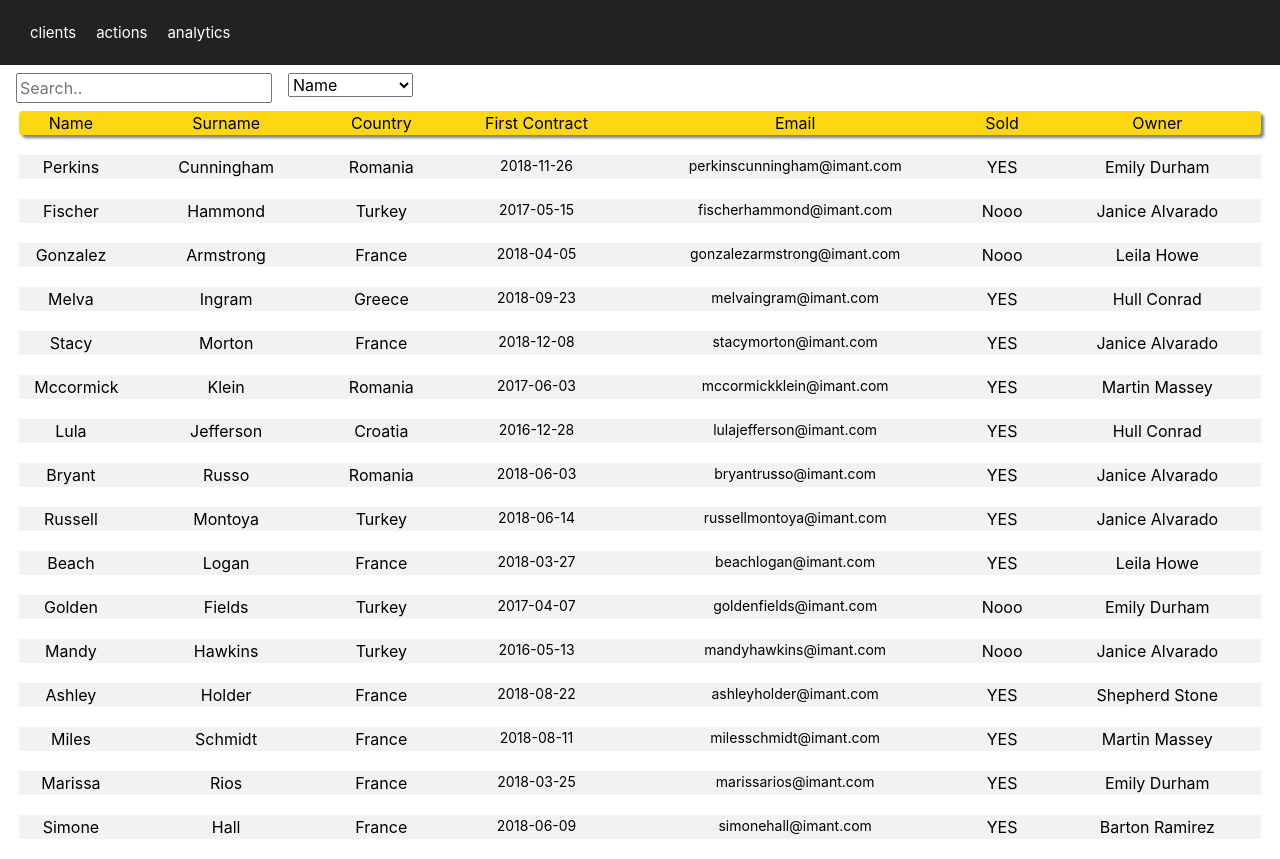
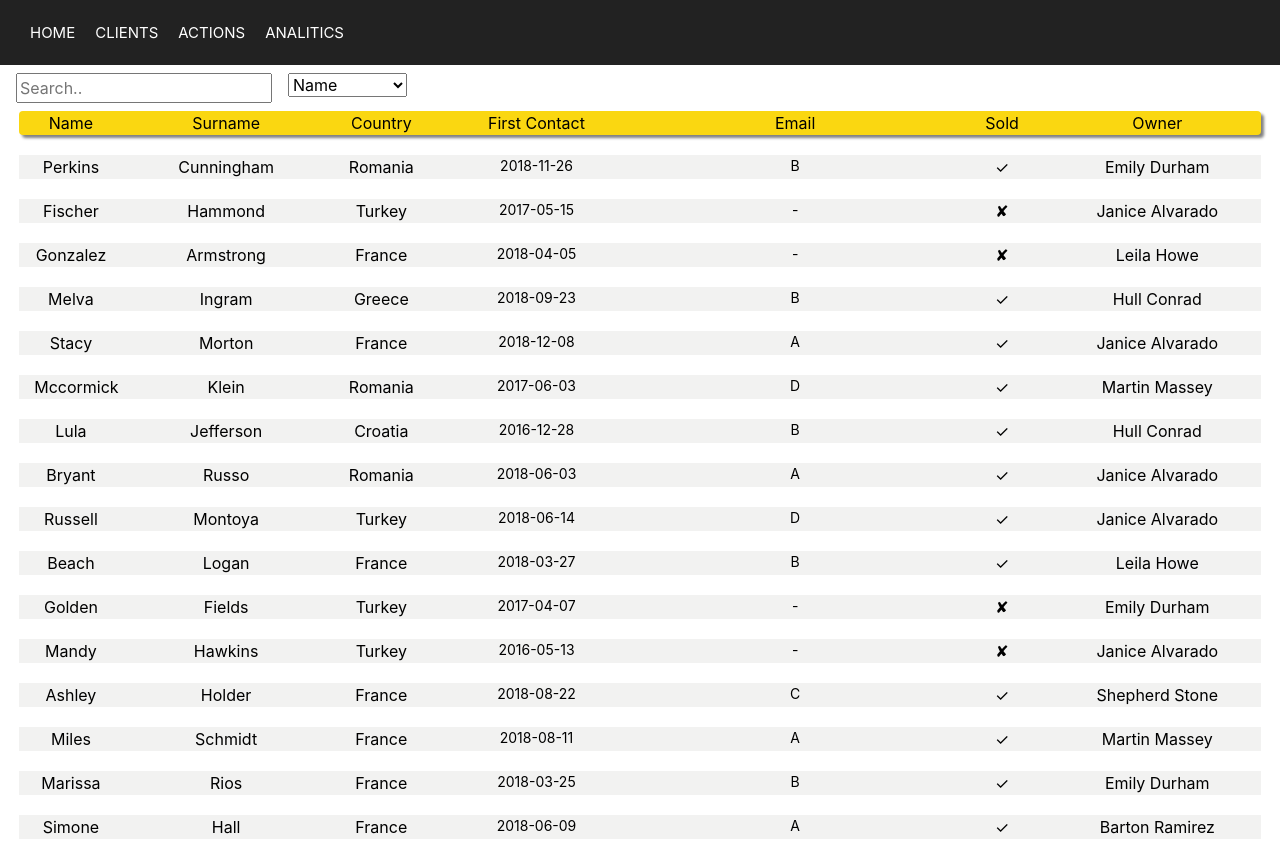
Before and after one commit to AnastasiyaZinman/CRM, a React (Create React App) app: page /clients in a window 1280 px wide. Built offline with nearby package versions, Linux system fonts and the light colour scheme.

Commit message:
changes search by sold

```diff
--- a/src/App.js
+++ b/src/App.js
@@ -6,7 +6,7 @@ import './App.css';
 import myJson from './components/data.json';
 import { BrowserRouter as Router, Route, Link } from 'react-router-dom';
 import Actions from './components/Actions.js';
-import Home from './components/Home.js';
+import Menu from './components/Menu.js';
 import Clients from './components/Clients.js';
 
 class App extends Component {
@@ -56,7 +56,7 @@ class App extends Component {
       <Router>
         <div className="App">
           {/* Routes go here */}
-          <Route path="/" component={Home} />
+          <Route path="/" component={Menu} />
           <Route path="/clients" exact render={({ match }) =>
           <Clients match={match} clients={this.state.clients} updateClientDetails={this.updateClientDetails}/>} />
            <Route path="/actions" exact render={() => <Actions clients={this.state.clients}/>} />
--- a/src/components/Client.js
+++ b/src/components/Client.js
@@ -13,19 +13,17 @@ class Client extends Component {
 
     render() {
         const clientInfo=this.props.info;
-        const fullName=clientInfo.name.split(" ");
-        // console.log("ClientInfo",fullName[0], " ", fullName[1]);
+        // console.log("clientInfo",clientInfo);
+        const fullName = clientInfo.name.split(" "); //Split a string into an array of substrings
         return (
                 <div className="row row-regular text-center" onClick={this.getClientInfo} id={clientInfo._id}>
-                {/* <Link to={this.props.link} key={clientInfo.id}> */}
                   <div className="col-md-1">{fullName[0]}</div>
                     <div className="col-md-2">{fullName[1]}</div>
                     <div className="col-md-1">{clientInfo.country}</div>
                     <div className="col-md-2 email">{clientInfo["firstContact"].slice(0,10)}</div>
-                    <div className="col-md-3 email"> {clientInfo.email}</div>
-                    <div className="col-md-1">{(clientInfo.sold)?"YES":"Nooo"}</div>
+                    <div className="col-md-3 email"> {(clientInfo.emailType)?clientInfo.emailType:"-"}</div>
+                    <div className="col-md-1">{(clientInfo.sold) ? <span>&#10003;</span> : <span>&#10008;</span>}</div>
                     <div className="col-md-2">{clientInfo.owner}</div>
-                {/* </Link> */}
                 </div>
         )
     }
--- a/src/components/Clients.js
+++ b/src/components/Clients.js
@@ -9,7 +9,7 @@ class Clients extends Component {
             topNames:[{text:"Name",colSize:1},
                       {text:"Surname",colSize:2},
                       {text:"Country",colSize:1},
-                      {text:"First Contract",colSize:2},
+                      {text:"First Contact",colSize:2},
                       {text:"Email",colSize:3},
                       {text:"Sold",colSize:1},
                       {text:"Owner",colSize:2}],
@@ -20,18 +20,33 @@ class Clients extends Component {
         }
     }
     filterClientsInfo = (clients) => {
-       const filterValue = this.state.selectedOption.toLowerCase();
-       console.log("filterValue", filterValue);
-    // clientData["name"].substring(0, clientData["name"].IndexOf(" ")).toLowerCase().includes(this.state.searchWord));
-    // return clients.filter(clientData => clientData["name"].substring(clientData["name"].IndexOf(" ")).toLowerCase().includes(this.state.searchWord));
-      return clients.filter(clientData => clientData[filterValue].toLowerCase().includes(this.state.searchWord));
+    var filterValue = this.state.selectedOption; //don't need convert toLowerCase bcz it'd done in generateOptions function
+    if (filterValue==="sold")
+    return this.filterBySold(clients,filterValue)
+    else return clients.filter(clientData => clientData[filterValue].toLowerCase().includes(this.state.searchWord));
       }
+
+    filterBySold (clients,filterValue){
+    let newar=[];
+    if (this.state.searchWord==="yes"){
+        newar = clients.filter(clientData => {
+        if (clientData[filterValue]===true)
+        return clientData
+        })
+    }
+    else if(this.state.searchWord==="no"){
+        newar = clients.filter(clientData => {
+        if (!clientData[filterValue])
+        return clientData
+    })
+    }
+    return (newar.length) ? newar :  clients
+    }
+
+
     generateRowsInfo(){
-        // const clientInfo = this.props.clients;
-        // console.log("this.props.clients",this.props.clients);
         const clientInfo= this.filterClientsInfo(this.props.clients);
         return clientInfo.map((item, i) => {
-            // console.log("item",item);s
             return (<Client
                 info={item}
                 key={i}
@@ -59,12 +74,14 @@ class Clients extends Component {
     generateOptions(){
         return this.state.topNames.map((item, i) => {
             // console.log("item",item);
-            if (item.text!=="Surname")
-            return (<option
-                value={item.text}
+            if (item.text!=="Surname") {
+            let optionValue = (item.text!=="First Contact")? item.text.toLowerCase(): "firstContact";//item.text.split(' ').join('');
+                return (<option
+                value={optionValue}
                 key={i}>{item.text}
                </option>)   //the power of JSX!
-        })
+            }
+    })
     }
     generateTopRow(){
         return this.state.topNames.map((item,i) => {
@@ -74,7 +91,7 @@ class Clients extends Component {
         )}
         updateSearchText = (e) => {
             console.log(e.target.value);
-            this.setState({searchWord: e.target.value})
+            this.setState({searchWord: e.target.value.toLowerCase()})
           }
 
     render() {
--- /dev/null
+++ b/src/components/Main.js
@@ -0,0 +1,16 @@
+import React, { Component } from 'react';
+import { BrowserRouter as Router, Route, Link } from 'react-router-dom';
+import mainImg from './img/crm.jpg';
+class Main extends Component {
+    constructor() {
+        super();
+        this.state = {}
+    }
+ render() {
+    return (
+<div className="container">
+{mainImg}
+<img className="main-img" src={mainImg} alt="crm"/>
+</div>
+    )}}
+export default Main;
--- /dev/null
+++ b/src/components/Menu.js
@@ -0,0 +1,22 @@
+import React, { Component } from 'react';
+import { BrowserRouter as Router, Route, Link } from 'react-router-dom';
+// import  Main  from './Main.js';
+// import mainImg from './img/crm.jpg';
+class Menu extends Component {
+    constructor() {
+        super();
+        this.state = {}
+    }
+ render() {
+    return (
+<div id="main-links" className="App-header">
+
+          {/* Main Links */}
+          <Link to="/">HOME</Link>
+          <Link to="/clients">CLIENTS</Link>
+          <Link to="/actions">ACTIONS</Link>
+          <Link to="/analytics">ANALITICS</Link>
+          {/* <Main /> */}
+</div>
+    )}}
+export default Menu;
```
